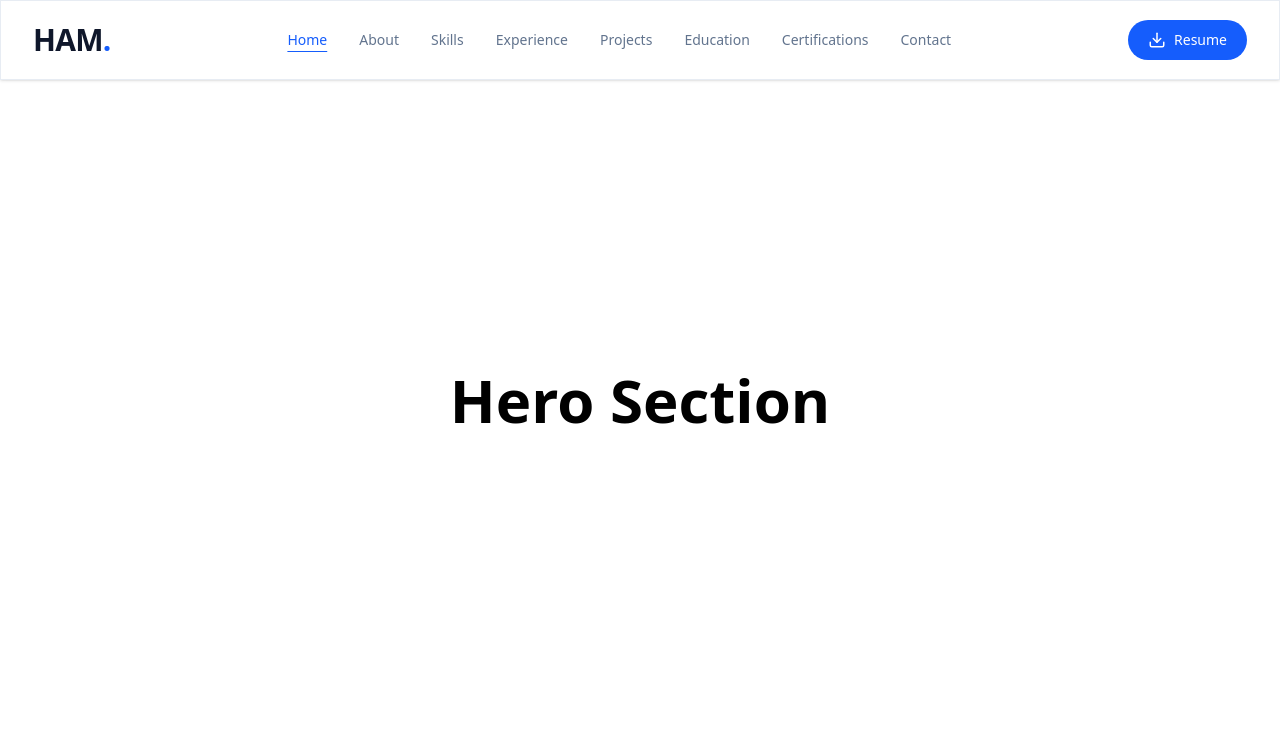
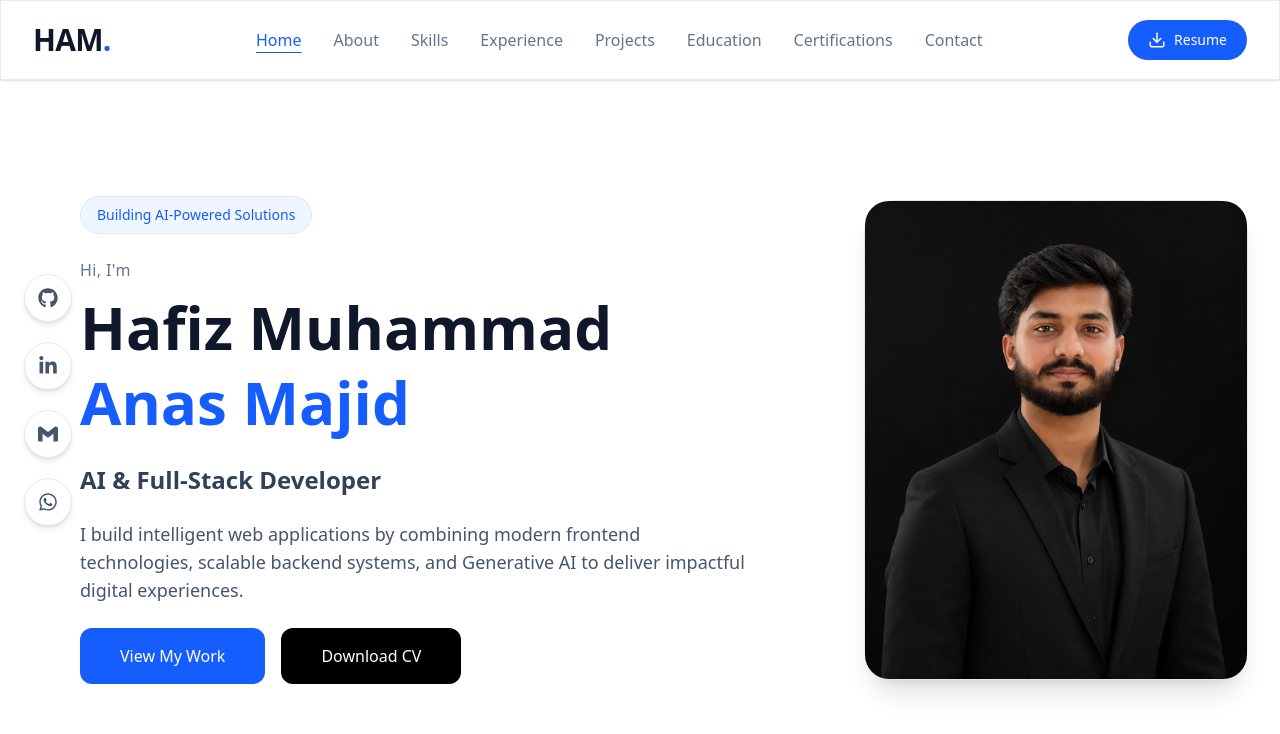
Before and after one commit to hafiz-anas0/personal-portfolio, a Next.js app: page / in a window 1280 px wide. Shown: the top 734 px of the page. Built offline with nearby package versions, Linux system fonts and the light colour scheme.

Commit message:
Create Hero section

```diff
--- a/package.json
+++ b/package.json
@@ -12,7 +12,8 @@
     "lucide-react": "^1.28.0",
     "next": "16.2.12",
     "react": "19.2.4",
-    "react-dom": "19.2.4"
+    "react-dom": "19.2.4",
+    "react-icons": "^5.7.0"
   },
   "devDependencies": {
     "@tailwindcss/postcss": "^4",
--- a/src/app/page.tsx
+++ b/src/app/page.tsx
@@ -1,4 +1,5 @@
 import Navbar from "@/components/layout/Navbar";
+import Hero from "@/components/sections/Hero";
 
 export default function Home() {
   return (
@@ -8,9 +9,9 @@ export default function Home() {
       <main>
         <section
           id="home"
-          className="flex min-h-screen items-center justify-center"
+          className="min-h-screen"
         >
-          <h1 className="text-6xl font-bold">Hero Section</h1>
+          <Hero />
         </section>
 
         <section
--- a/src/components/layout/Navbar.tsx
+++ b/src/components/layout/Navbar.tsx
@@ -64,13 +64,13 @@ export default function Navbar() {
                     </Link>
 
                     {/* Desktop Nav */}
-                    <nav className="hidden items-center gap-8 md:flex">
+                    <nav className="hidden items-center gap-8 lg:flex">
                         {navLinks.map((item) => (
                             <Link
                                 key={item.name}
                                 href={item.href}
                                 onClick={() => setActiveSection(item.href.substring(1))}
-                                className={`text-sm font-medium transition-colors duration-300 ${activeSection === item.href.substring(1)
+                                className={`text- font-medium transition-colors duration-300 ${activeSection === item.href.substring(1)
                                     ? "text-blue-600 underline decoration-0 underline-offset-6"
                                     : "text-slate-500 hover:text-slate-900"
                                     }`}
@@ -81,7 +81,7 @@ export default function Navbar() {
                     </nav>
 
                     {/* Right */}
-                    <div className="hidden items-center gap-4 md:flex">
+                    <div className="hidden items-center gap-4 lg:flex">
                         <button className="flex items-center gap-2 rounded-full cursor-pointer bg-blue-600 px-5 py-2.5 text-sm font-medium text-white transition-all duration-300 hover:-translate-y-0.5 hover:bg-blue-700 hover:shadow-lg">
                             <Download size={18} />
                             Resume
@@ -91,7 +91,7 @@ export default function Navbar() {
                     {/* Mobile */}
                     <button
                         onClick={() => setIsOpen(!isOpen)}
-                        className="rounded-lg p-2 text-slate-700 transition hover:bg-slate-100 md:hidden"
+                        className="rounded-lg p-2 text-slate-700 transition hover:bg-slate-100 lg:hidden"
                     >
                         {isOpen ? <X size={24} /> : <Menu size={24} />}
                     </button>
@@ -99,7 +99,7 @@ export default function Navbar() {
 
                 {/* Mobile Menu */}
                 <div
-                    className={`mx-4 overflow-hidden rounded-2xl border border-slate-200 bg-white shadow-lg transition-all duration-300 md:hidden
+                    className={`mx-4 overflow-hidden rounded-2xl border border-slate-200 bg-white shadow-lg transition-all duration-300 lg:hidden
           ${isOpen
                             ? "opacity-100"
                             : "max-h-0 border-0 opacity-0"
--- a/src/components/sections/Hero.tsx
+++ b/src/components/sections/Hero.tsx
@@ -0,0 +1,129 @@
+"use client";
+
+import profile from "../../assets/images/profile.jpeg";
+import Image from "next/image";
+import { FaGithub, FaLinkedinIn, FaWhatsapp, } from "react-icons/fa";
+import { SiGmail } from "react-icons/si";
+
+const socialLinks = [
+    {
+        icon: FaGithub,
+        href: "https://github.com/hafiz-anas0",
+        label: "GitHub",
+    },
+    {
+        icon: FaLinkedinIn,
+        href: "https://www.linkedin.com/in/hafiz-m-anas-majid-256359300",
+        label: "LinkedIn",
+    },
+    {
+        icon: SiGmail,
+        href: "https://mail.google.com/mail/?view=cm&fs=1&to=hafizanasmajid2006@gmail.com",
+        label: "Email",
+    },
+    {
+        icon: FaWhatsapp,
+        href: "https://wa.me/923224536877",
+        label: "WhatsApp",
+    },
+];
+
+export default function Hero() {
+    return (
+        <section
+            id="home"
+            className="relative flex min-h-screen items-center overflow-hidden bg-white pt-32 lg:pt-20"
+        >
+            {/* Floating Social Icons */}
+            <div className="fixed left-6 top-1/2 hidden -translate-y-1/2 flex-col gap-5 lg:flex">
+                {socialLinks.map((social) => {
+                    const Icon = social.icon;
+
+                    return (
+                        <a
+                            key={social.label}
+                            href={social.href}
+                            target="_blank"
+                            rel="noopener noreferrer"
+                            aria-label={social.label}
+                            className="group flex h-12 w-12 items-center justify-center rounded-full border border-slate-200 bg-white shadow-md transition-all duration-300 hover:scale-110 hover:shadow-xl"
+                        >
+                            <Icon
+                                size={20}
+                                className="text-slate-600 transition-transform duration-300 group-hover:scale-110"
+                            />
+                        </a>
+                    );
+                })}
+            </div>
+            <div className="mx-auto grid w-full max-w-7xl grid-cols-1 items-center gap-10 px-6 lg:grid-cols-[minmax(0,1fr)_auto] lg:gap-12 lg:pl-20 lg:pr-8">
+
+                {/* Left Side */}
+                <div className="space-y-5 text-center lg:space-y-6 lg:text-left">
+
+                    <div className="flex justify-center lg:justify-start">
+                        <span className="inline-flex rounded-full border border-blue-100 bg-blue-50 px-4 py-2 text-sm font-medium text-blue-600">
+                            Building AI-Powered Solutions
+                        </span>
+                    </div>
+
+                    <div className="space-y-2">
+                        <h2 className="text-base font-medium tracking-wide text-slate-500">
+                            Hi, I'm
+                        </h2>
+
+                        <h1 className="text-4xl sm:text-5xl xl:text-6xl font-extrabold leading-tight text-slate-900">
+                            Hafiz Muhammad
+                            <br />
+                            <span className="text-blue-600">Anas Majid</span>
+                        </h1>
+                    </div>
+
+                    <h3 className="text-xl lg:text-2xl font-semibold text-slate-700">
+                        AI & Full-Stack Developer
+                    </h3>
+
+                    <p className="mx-auto max-w-2xl text-lg leading-7 text-slate-600 lg:mx-0">
+                        I build intelligent web applications by combining modern frontend technologies, scalable backend systems, and Generative AI to deliver impactful digital experiences.
+                    </p>
+                    <div className="flex flex-wrap justify-center gap-4 lg:justify-start">
+
+                        <button className="flex items-center gap-2 rounded-xl cursor-pointer bg-blue-600 px-10 py-4 font-medium text-white transition-all duration-300 hover:-translate-y-0.5 hover:bg-blue-700 hover:shadow-lg">
+                            View My Work
+                        </button>
+
+                        <button className="flex items-center gap-2 rounded-xl cursor-pointer bg-black px-10 py-4 font-medium text-white transition-all duration-300 hover:-translate-y-0.5 hover:bg-slate-800 hover:shadow-lg">
+                            Download CV
+                        </button>
+
+                    </div>
+
+
+
+                </div>
+
+                {/* Right Side */}
+
+                <div className="mt-8 flex justify-center lg:mt-0 lg:justify-end">
+                    <div className="w-full max-w-sm rounded-4xl border border-slate-200 bg-white shadow-xl transition-all duration-300 hover:-translate-y-2 hover:shadow-2xl">
+
+                        <div className="overflow-hidden rounded-3xl">
+
+                            <Image
+                                src={profile}
+                                alt="Hafiz Muhammad Anas"
+                                width={500}
+                                height={600}
+                                className="h-auto w-full object-cover"
+                            />
+
+                        </div>
+
+                    </div>
+
+                </div>
+
+            </div>
+        </section>
+    );
+}
```
Also changed, not shown: src/assets/images/profile.jpeg (added), 1 other file (tests, documents, lock files or other folders).
